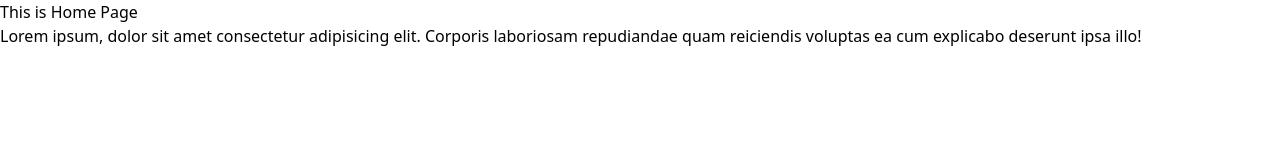
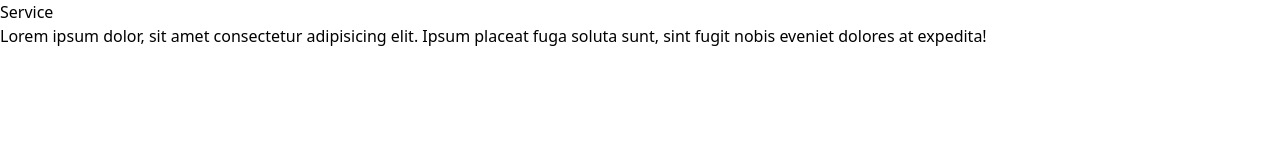
Before and after one commit to Heinhtet4/git---test, a website: page src/index.html in a window 1280 px wide. Drawn offline with Linux system fonts and the light colour scheme.

Commit message:
addService

```diff
--- a/src/index.html
+++ b/src/index.html
@@ -8,18 +8,16 @@
 </head>
 <body>
     <section class="home">
-        <div>
-            <h1 class="font-bold text-3xl font-mono max-w-[500px]"> This is Home Page </h1>
-            <p>
-                Lorem ipsum, dolor sit amet consectetur adipisicing elit. Corporis laboriosam repudiandae quam reiciendis voluptas ea cum explicabo deserunt ipsa illo!
-            </p>
-        </div>
+
     </section>
     <section class="about">
 
     </section>
     <section class="service">
-
+        <div>
+            <h2> Service </h2>
+            <p>Lorem ipsum dolor, sit amet consectetur adipisicing elit. Ipsum placeat fuga soluta sunt, sint fugit nobis eveniet dolores at expedita!</p>
+        </div>
     </section>
     <section class="contact">
 
```
